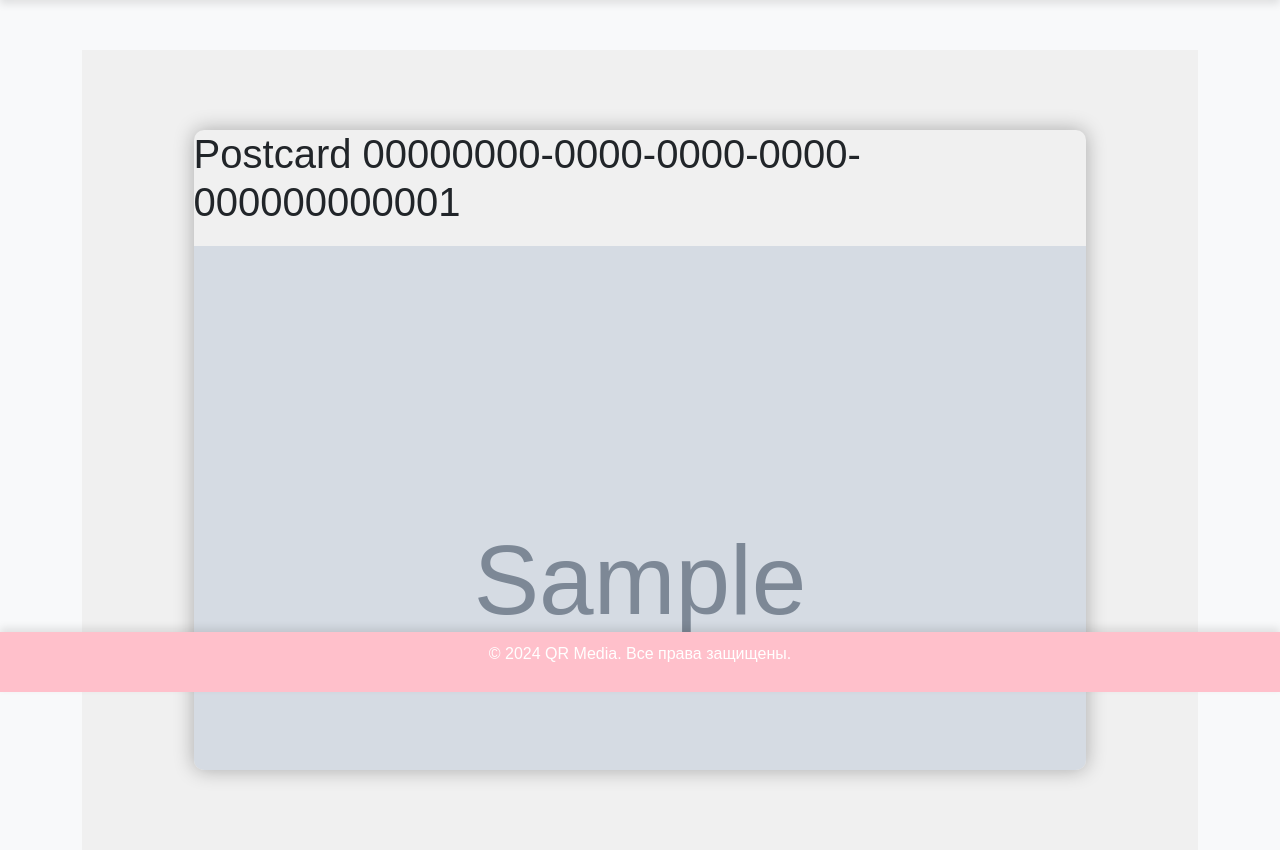
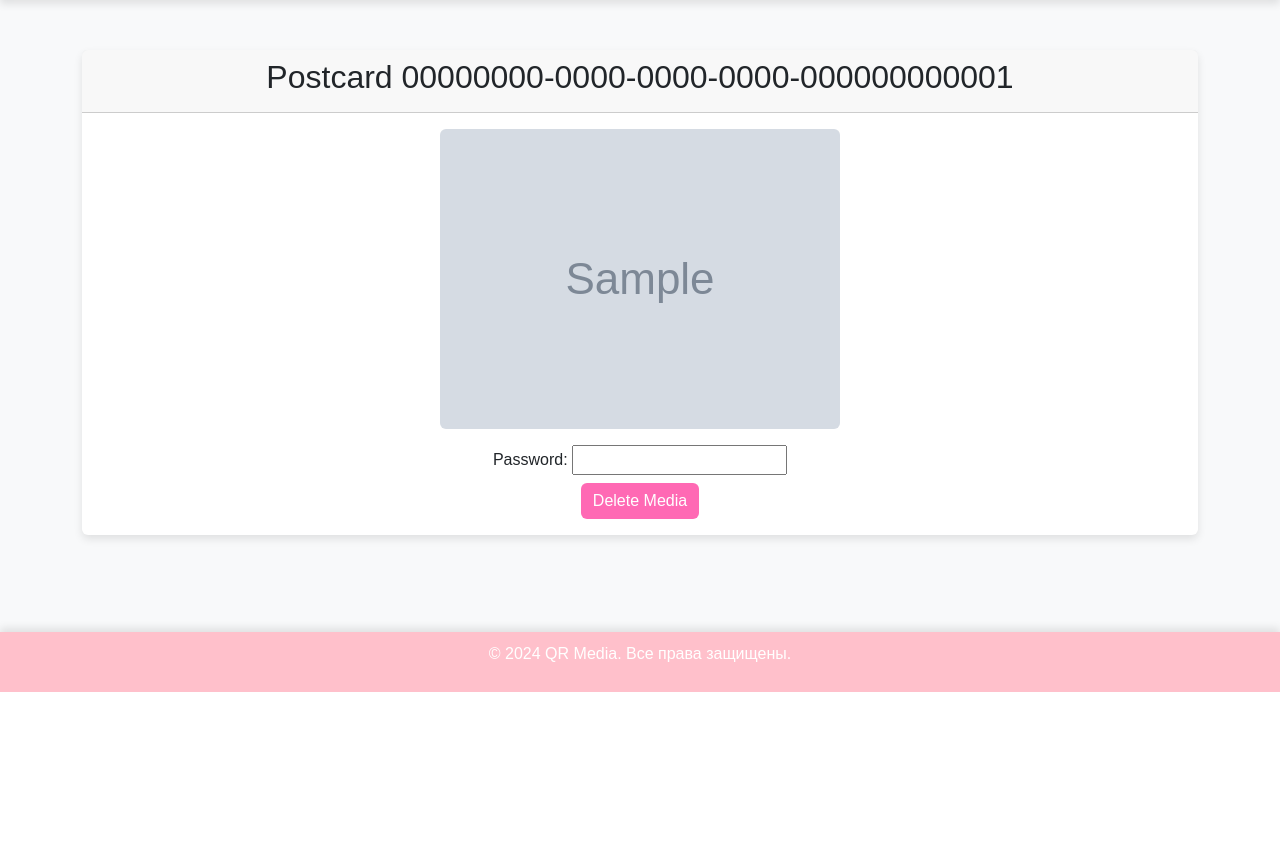
Before and after one commit to orkcode/vlvis, a Django app: page /loveyou/00000000-0000-0000-0000-000000000001/ in a window 1280 px wide. Shown: the part 108-958 px from the top of the page. After the commit the page ends 800 px from the top, so only its background shows below. Run offline with Django 5.2, Linux system fonts and the light colour scheme; tables that the repository leaves empty hold one stand-in row (values such as "Sample post"); grey boxes marked "Sample" are stand-in pictures.

Commit message:
Update postcard_detail.html

```diff
--- a/templates/postcard_detail.html
+++ b/templates/postcard_detail.html
@@ -3,60 +3,39 @@
 {% block title %}Postcard {{ postcard.uuid }}{% endblock %}
 
 {% block content %}
-
-<style>
-  .media-container {
-    display: flex;
-    justify-content: center;
-    align-items: center;
-    height: 100vh;
-    background-color: #f0f0f0;
-  }
-
-  .media-content {
-    max-width: 80%;
-    max-height: 80%;
-    box-shadow: 0 0 20px rgba(0, 0, 0, 0.3);
-    border-radius: 10px;
-    overflow: hidden;
-  }
-
-  .media-content video,
-  .media-content img {
-    width: 100%;
-    height: auto;
-    display: block;
-  }
-</style>
-
-<div class="media-container">
-  <div class="media-content">
-    <h1>Postcard {{ postcard.uuid }}</h1>
-
+<div class="card text-center">
+    <div class="card-header">
+        <h2>Postcard {{ postcard.uuid }}</h2>
+    </div>
+    <div class="card-body">
         {% if media_file %}
             {% if media_file.is_video %}
-        <video autoplay controls preload>
+                <video class="img-fluid rounded" autoplay controls preload>
                     <source src="{{ media_file.file.url }}" type="video/mp4">
                     Your browser does not support the video tag.
                 </video>
             {% elif media_file.is_image %}
-        <img src="{{ media_file.file.url }}" alt="Postcard Image">
+                <img src="{{ media_file.file.url }}" alt="Postcard Image" class="img-fluid rounded">
             {% else %}
                 <p>Unsupported media type.</p>
             {% endif %}
-
-      <form method="post" action="" enctype="multipart/form-data">
+            <form method="post" action="" enctype="multipart/form-data" class="mt-3">
                 {% csrf_token %}
+                <div class="form-group">
                     {{ delete_form.password.label_tag }} {{ delete_form.password }}
-        <button type="submit" name="delete_photo">Delete Media</button>
+                </div>
+                <button type="submit" name="delete_photo" class="btn btn-primary mt-2">Delete Media</button>
             </form>
-
         {% else %}
-      <form method="post" action="" enctype="multipart/form-data">
+            <form method="post" action="" enctype="multipart/form-data" class="mt-3">
                 {% csrf_token %}
+                <div class="form-group">
                     {{ add_form.file.label_tag }} {{ add_form.file }}
+                </div>
+                <div class="form-group mt-2">
                     {{ add_form.password.label_tag }} {{ add_form.password }}
-        <button type="submit" name="add_photo">Add Media</button>
+                </div>
+                <button type="submit" name="add_photo" class="btn btn-primary mt-3">Add Media</button>
             </form>
         {% endif %}
     </div>
```
Lines whose indentation alone changed are shown as unchanged.
